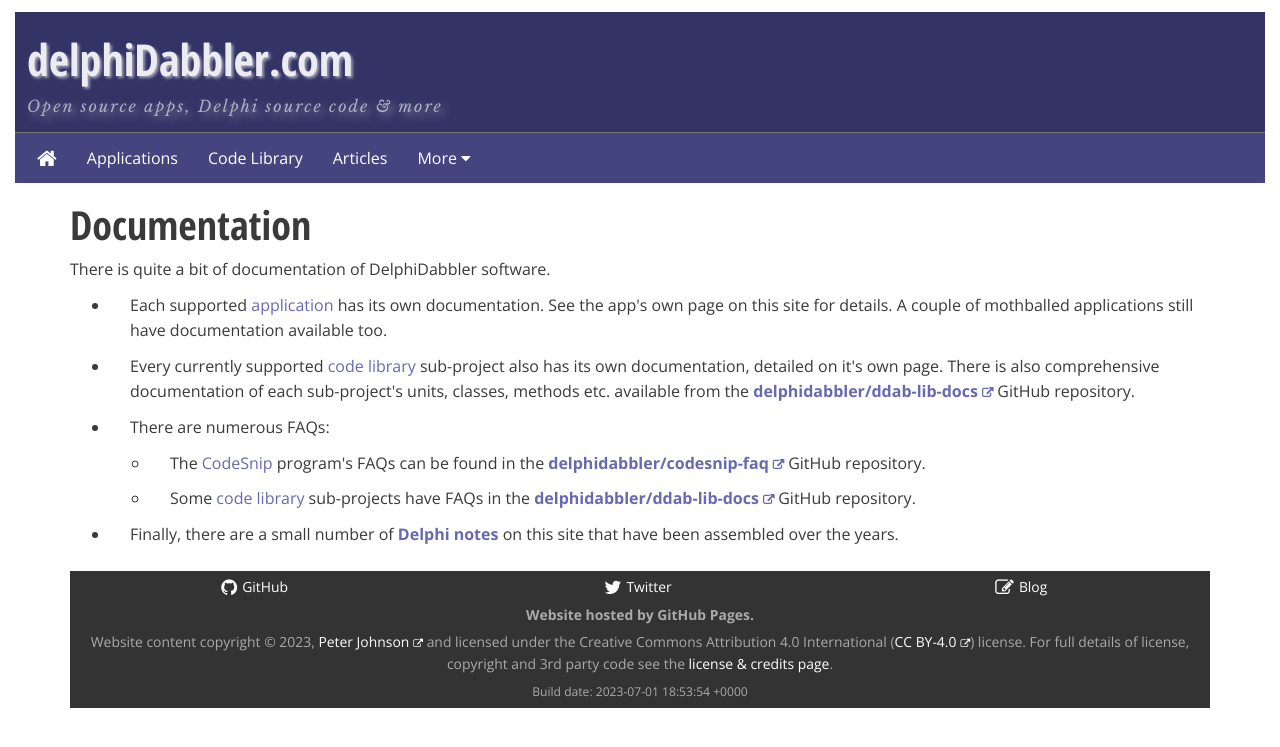
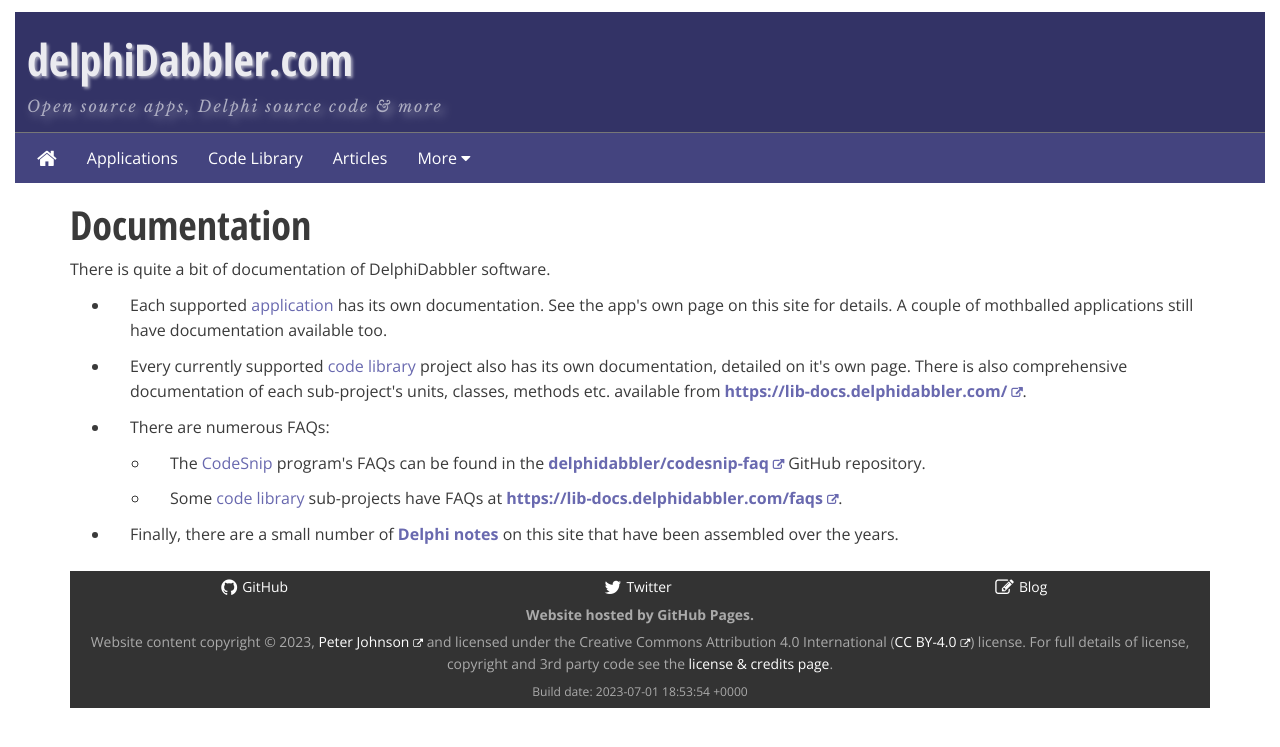
Before and after one commit to delphidabbler/delphidabbler.github.io, a Jekyll site: the page built from docs.html, in a window 1280 px wide. Shown: the top 747 px of the page. Built offline with Jekyll 4.4.1, drawn with Linux system fonts in a browser that asks for light colours.

Commit message:
Update URLs on /docs.html
Replaced code library docs links to old delphidabbler/ddab-lib-docs
GitHub repo with links to lib-docs.delphidabbler.com.

Some other minor changes.

```diff
--- a/docs.html
+++ b/docs.html
@@ -11,7 +11,7 @@
     <p>Each supported <a href="/programs">application</a> has its own documentation. See the app's own page on this site for details. A couple of mothballed applications still have documentation available too.</p>
   </li>
   <li>
-    <p>Every currently supported <a href="/codelib">code library</a> sub-project also has its own documentation, detailed on it's own page. There is also comprehensive documentation of each sub-project's units, classes, methods etc. available from the <a href="https://github.com/delphidabbler/ddab-lib-docs/blob/master/Docs/Welcome.md" class="strong">delphidabbler/ddab-lib-docs</a> GitHub repository.</p>
+    <p>Every currently supported <a href="/codelib">code library</a> project also has its own documentation, detailed on it's own page. There is also comprehensive documentation of each sub-project's units, classes, methods etc. available from <a href="https://lib-docs.delphidabbler.com/" class="strong">https://lib-docs.delphidabbler.com/</a>.</p>
   </li>
   <li>
     <p>There are numerous FAQs:</p>
@@ -20,7 +20,7 @@
         <p>The <a href="{{site.data.core.software-base-url}}/codesnip">CodeSnip</a> program's FAQs can be found in the <a href="https://github.com/delphidabbler/codesnip-faq/blob/master/README.md" class="strong">delphidabbler/codesnip-faq</a> GitHub repository.</p>
       </li>
       <li>
-        <p>Some <a href="/codelib">code library</a> sub-projects have FAQs in the <a href="https://github.com/delphidabbler/ddab-lib-docs/blob/master/FAQs/FAQs.md" class="strong">delphidabbler/ddab-lib-docs</a> GitHub repository.</p>
+        <p>Some <a href="/codelib">code library</a> sub-projects have FAQs at <a href="https://lib-docs.delphidabbler.com/faqs" class="strong">https://lib-docs.delphidabbler.com/faqs</a>.</p>
       </li>
     </ul>
   </li>
```
